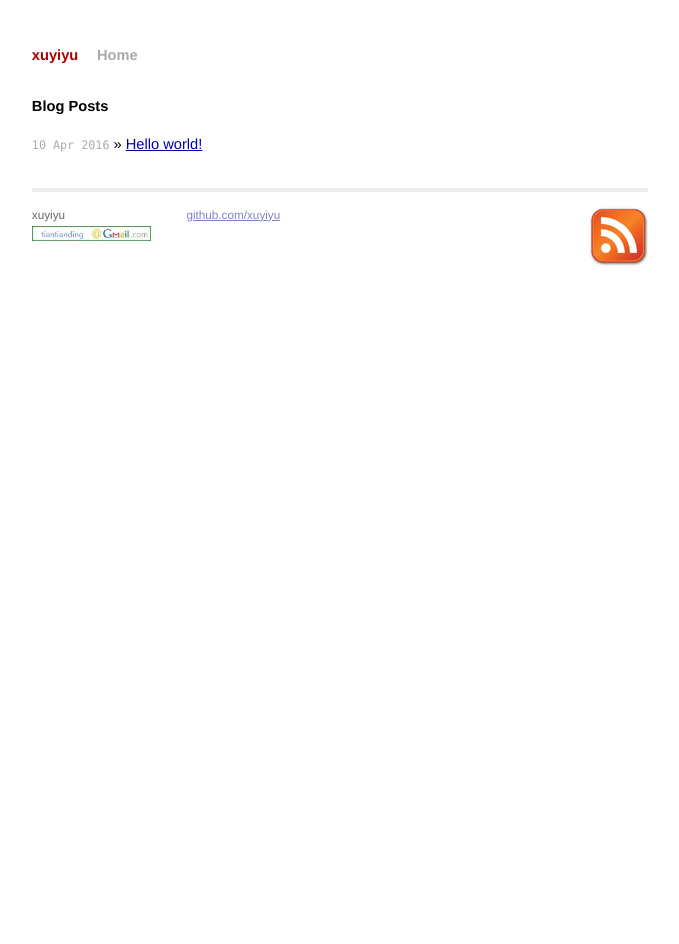
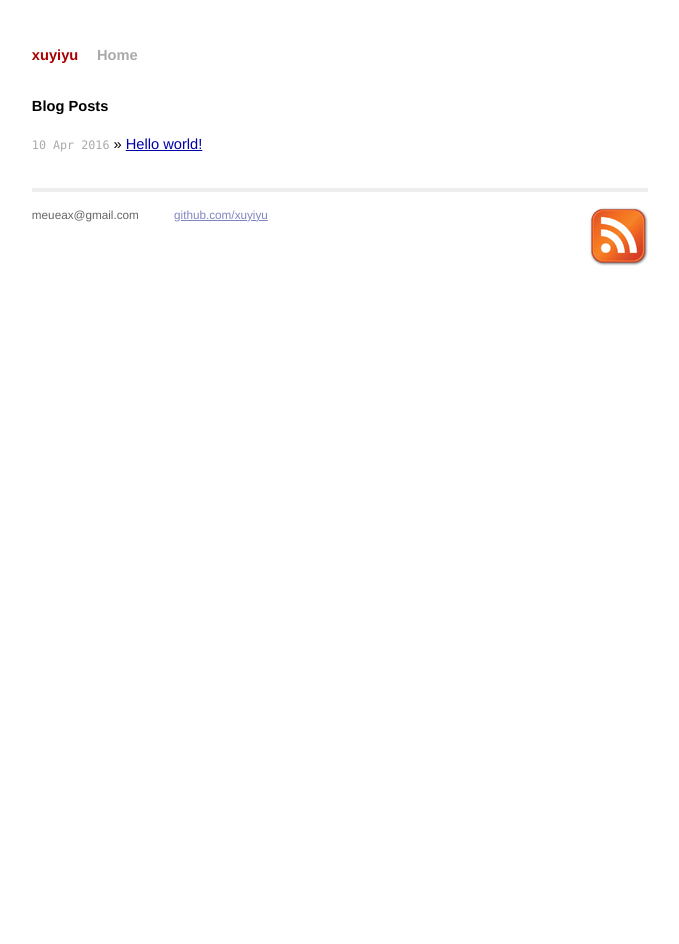
Before and after one commit to xuyiyu/xuyiyu.github.io, a Jekyll site: the page built from index.html, in a window 1280 px wide. Shown: the whole page, without its empty margins (300-979 px from the left). Built offline with Jekyll 4.4.1, drawn with Linux system fonts in a browser that asks for light colours; Markdown is read by kramdown in place of the engine named in the settings.

Commit message:
add email.

```diff
--- a/_layouts/default.html
+++ b/_layouts/default.html
@@ -27,8 +27,7 @@
   <div class="footer">
     <div class="contact">
       <p>
-        xuyiyu<br />
-        <img src="/images/darktea.bmp" height="15px" /><br />
+        meueax@gmail.com
       </p>
     </div>
     <div class="contact">
```
